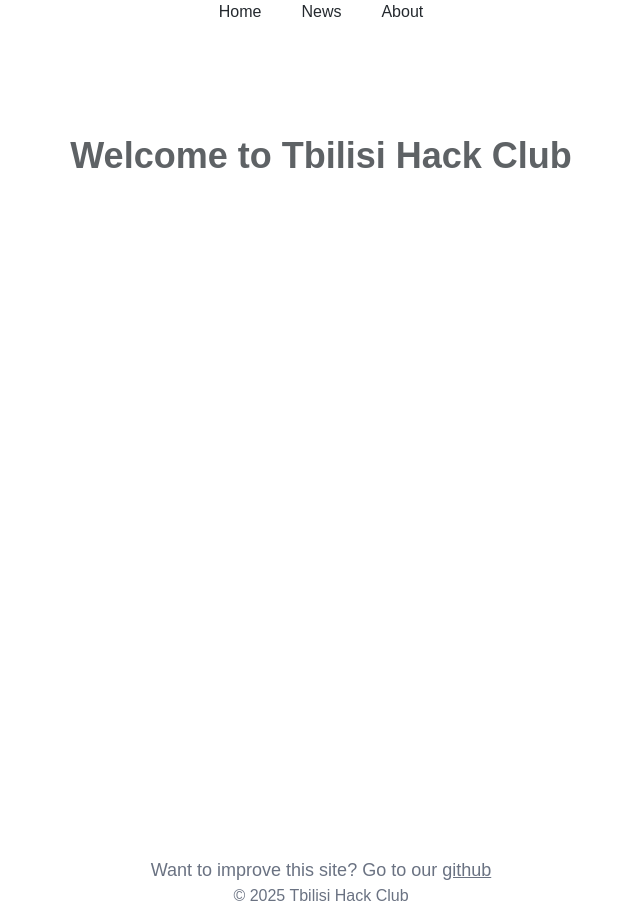
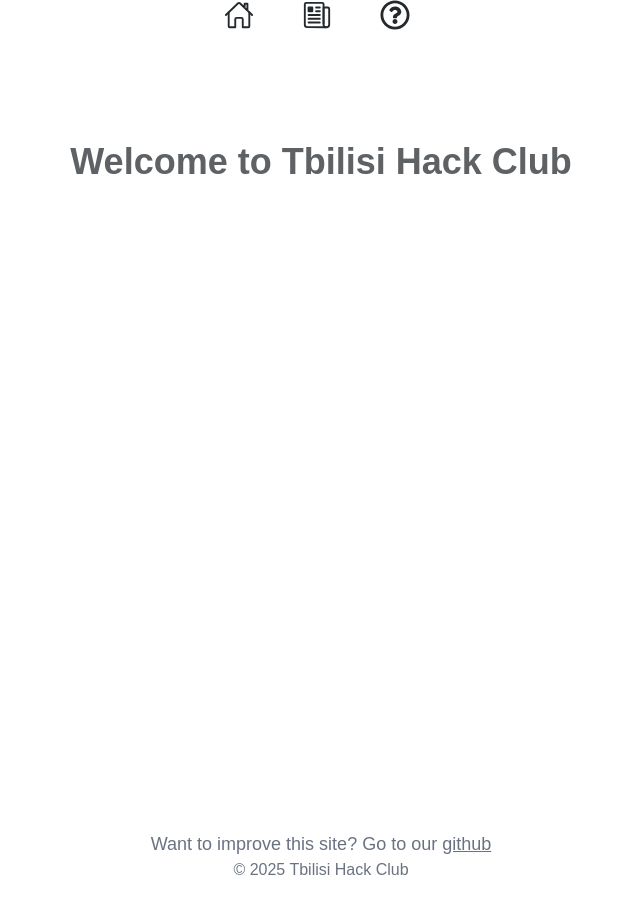
Before and after one commit to tbilisihc/official-website, a Next.js app: page / in a window 1280 px wide. Shown: the whole page, without its empty margins (319-959 px from the left). After the commit the page ends 882 px from the top, so only its background shows below. Built offline with nearby package versions, Linux system fonts and the light colour scheme.

Commit message:
icons instead of text in navbar

```diff
--- a/package.json
+++ b/package.json
@@ -16,6 +16,7 @@
     "react": "^19.0.0",
     "react-bootstrap": "^2.10.10",
     "react-dom": "^19.0.0",
+    "react-icons": "^5.5.0",
     "tailwind-typewriter": "^1.0.1"
   },
   "devDependencies": {
--- /dev/null
+++ b/posts/3.md
@@ -0,0 +1,14 @@
+---
+title: "Looking for help"
+date: "2025-06-04"
+---
+
+Hi, everyone. It's Drew here!
+
+Right now, I have just me and 1 other person in a team of organizers. Money in a non-profit organization is tight, and every penny goes back into the project
+
+So, if you would like to help, financially or with organizing, you can sponsor us, on [Patreon](https://patreon.com/tbilisihc) ([click](https://patreon.com/tbilisihc)) or, by messaging [tbilisihc@gmail](mailto:tbilisihc@gmail)
+
+Greatly appreciated!
+
+Drew, Founder of Tbilisi Hack Club
--- a/src/app/layout.tsx
+++ b/src/app/layout.tsx
@@ -2,6 +2,8 @@
 import { Geist, Geist_Mono } from "next/font/google";
 import "./globals.css";
 import Link from "next/link";
+import { IoHomeOutline, IoNewspaperOutline } from "react-icons/io5";
+import { FaRegQuestionCircle } from "react-icons/fa";
 
 
 
@@ -36,22 +38,22 @@
         className={`${geistSans.variable} ${geistMono.variable} antialiased`}
       >
         <header>
-          <nav className="flex justify-center items-center">
+          <nav className="flex justify-center items-center ">
 
             <ul className="flex space-x-10 ">
               <li>
-                <Link href="/" className="text-white-700 hover:text-gray-700">
-                  Home
+                <Link href="/" className="text-white-700 hover:text-gray-500">
+                  <IoHomeOutline className="inline-block mr-2 text-3xl" />
                 </Link>
               </li>
               <li>
-                <Link href="/news" className="text-white-700 hover:text-gray-700">
-                  News
+                <Link href="/news" className="text-white-700 hover:text-gray-500">
+                  <IoNewspaperOutline className="inline-block mr-2 text-3xl" />
                 </Link>
               </li>
               <li>
-                <Link href="/about" className="text-black-700 hover:text-gray-700">
-                  About
+                <Link href="/about" className="text-black-700 hover:text-gray-500">
+                  <FaRegQuestionCircle className="inline-block mr-2 text-3xl" />
                 </Link>
               </li>
             </ul>
@@ -62,8 +64,8 @@
     <div>
 
     </div>
-        <footer className="mt-8 text-center text-gray-500">
-          <p className="mt-4 text-lg">
+        <footer className="text-center text-gray-500">
+          <p className="text-lg">
               Want to improve this site? Go to our{" "}
               <a className="underline" href="https://github.com/orgs/tbilisihc">
                 github
```
Also changed, not shown: 1 other file (tests, documents, lock files or other folders).
